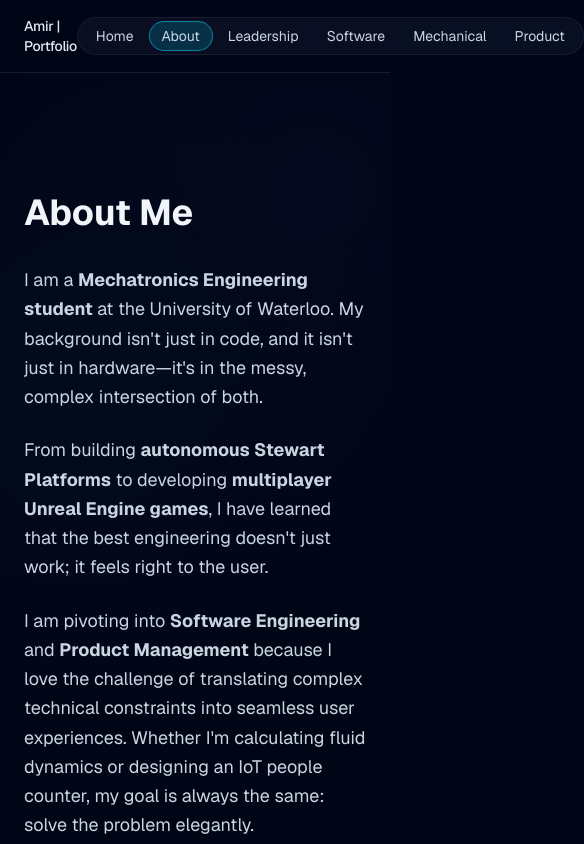
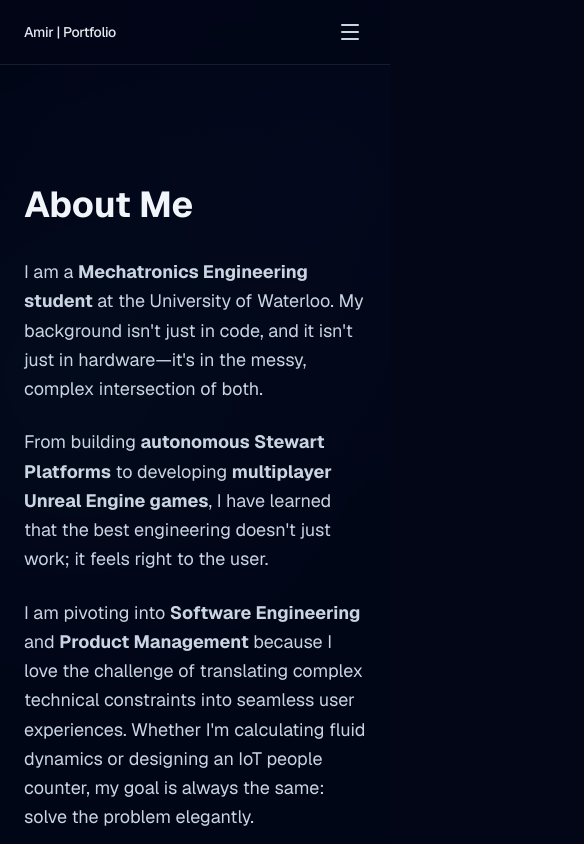
Before and after one commit to Hama-amir/amir-portfolio, a Next.js app: page /about in a window 390 px wide. Shown: the top 844 px of the page, 584 px wide, since content can reach past the window. Built offline with nearby package versions, Linux system fonts and the light colour scheme.

Commit message:
improved for mobile version

```diff
--- a/app/page.tsx
+++ b/app/page.tsx
@@ -29,7 +29,7 @@ export default function Home() {
             className="flex-1 space-y-6 text-center md:text-left"
           >
             <span className="inline-block rounded-full border border-cyan-900/50 bg-cyan-950/30 px-3 py-1 text-sm font-medium uppercase tracking-wider text-cyan-400">
-              Available for Hire 2025
+              Available for Hire (May 2025)
             </span>
 
             <h1 className="text-4xl font-bold leading-tight text-slate-100 md:text-6xl">
--- a/components/Navbar.tsx
+++ b/components/Navbar.tsx
@@ -1,8 +1,10 @@
 'use client';
 
+import { useState } from "react";
 import Link from "next/link";
 import { usePathname } from "next/navigation";
-import { motion } from "framer-motion";
+import { motion, AnimatePresence } from "framer-motion";
+import { Menu, X } from "lucide-react"; // Make sure to install lucide-react if you haven't
 import { cn } from "@/lib/utils";
 
 const navItems = [
@@ -16,20 +18,31 @@ const navItems = [
 
 export default function Navbar() {
   const pathname = usePathname();
+  const [isOpen, setIsOpen] = useState(false);
+
+  // Helper to check active state (used in both mobile and desktop)
+  const isLinkActive = (href: string) =>
+    href === "/" ? pathname === "/" : pathname?.startsWith(href);
 
   return (
+    <>
       <header className="sticky top-0 z-50 border-b border-slate-800/70 bg-slate-950/70 backdrop-blur-xl">
         <div className="mx-auto flex max-w-4xl items-center justify-between px-6 py-4">
-        <Link href="/" className="text-sm font-medium tracking-tight text-slate-100">
+
+          {/* --- LOGO --- */}
+          <Link
+            href="/"
+            className="text-sm font-medium tracking-tight text-slate-100 z-50 relative"
+            onClick={() => setIsOpen(false)}
+          >
             Amir | Portfolio
           </Link>
 
-        <nav className="relative flex items-center gap-1 rounded-full border border-slate-800/60 bg-slate-900/60 px-1.5 py-1 text-sm text-slate-300 shadow-[0_10px_50px_-28px_rgba(14,165,233,0.55)]">
+          {/* --- DESKTOP NAV (Hidden on Mobile) --- */}
+          {/* We added 'hidden md:flex' to hide this pill on small screens */}
+          <nav className="hidden md:flex items-center gap-1 rounded-full border border-slate-800/60 bg-slate-900/60 px-1.5 py-1 text-sm text-slate-300 shadow-[0_10px_50px_-28px_rgba(14,165,233,0.55)]">
             {navItems.map((item) => {
-            const isActive =
-              item.href === "/"
-                ? pathname === "/"
-                : pathname?.startsWith(item.href);
+              const isActive = isLinkActive(item.href);
 
               return (
                 <Link
@@ -52,7 +65,60 @@ export default function Navbar() {
               );
             })}
           </nav>
+
+          {/* --- MOBILE TOGGLE (Visible on Mobile) --- */}
+          <button
+            onClick={() => setIsOpen(!isOpen)}
+            className="md:hidden text-slate-300 hover:text-white relative z-50 p-1"
+            aria-label="Toggle Menu"
+          >
+            {isOpen ? <X size={24} /> : <Menu size={24} />}
+          </button>
         </div>
       </header>
+
+      {/* --- MOBILE MENU OVERLAY --- */}
+      <AnimatePresence>
+        {isOpen && (
+          <motion.div
+            initial={{ opacity: 0, y: -20 }}
+            animate={{ opacity: 1, y: 0 }}
+            exit={{ opacity: 0, y: -20 }}
+            transition={{ duration: 0.2 }}
+            className="fixed inset-0 z-40 bg-slate-950/95 backdrop-blur-xl pt-24 px-6 md:hidden"
+          >
+            <div className="flex flex-col space-y-6">
+              {navItems.map((item) => {
+                 const isActive = isLinkActive(item.href);
+
+                 return (
+                  <Link
+                    key={item.href}
+                    href={item.href}
+                    onClick={() => setIsOpen(false)}
+                    className={cn(
+                      "text-2xl font-semibold transition-colors",
+                      isActive ? "text-cyan-400" : "text-slate-300 hover:text-slate-100"
+                    )}
+                  >
+                    {item.label}
+                  </Link>
+                )
+              })}
+
+              <hr className="border-slate-800/60" />
+
+              <a
+                href="/resume.pdf"
+                target="_blank"
+                className="flex items-center justify-center w-full py-4 text-slate-900 bg-cyan-400 font-bold rounded-lg hover:bg-cyan-300 transition-colors"
+              >
+                Download Resume
+              </a>
+            </div>
+          </motion.div>
+        )}
+      </AnimatePresence>
+    </>
   );
 }
```
Lines whose indentation alone changed are shown as unchanged.
